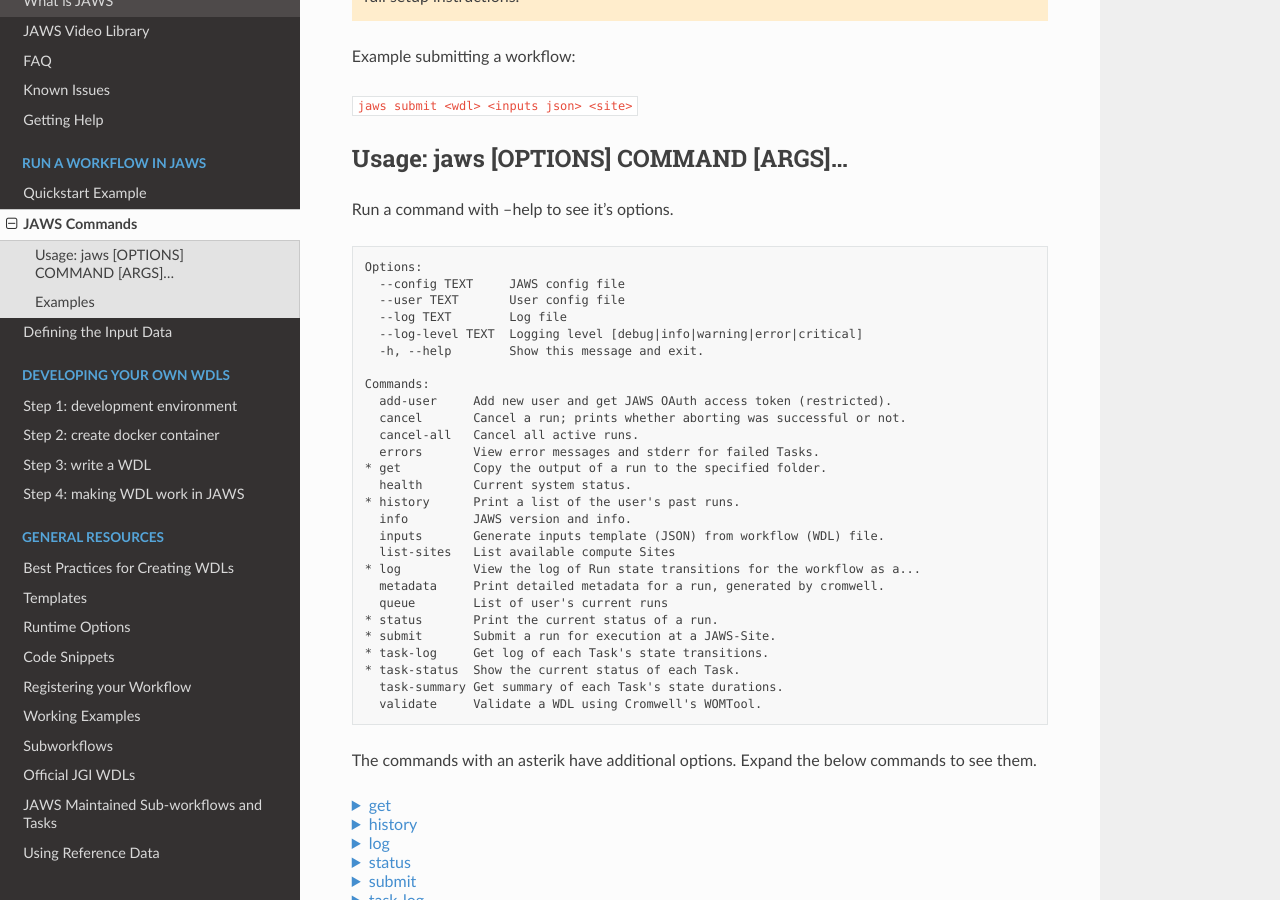
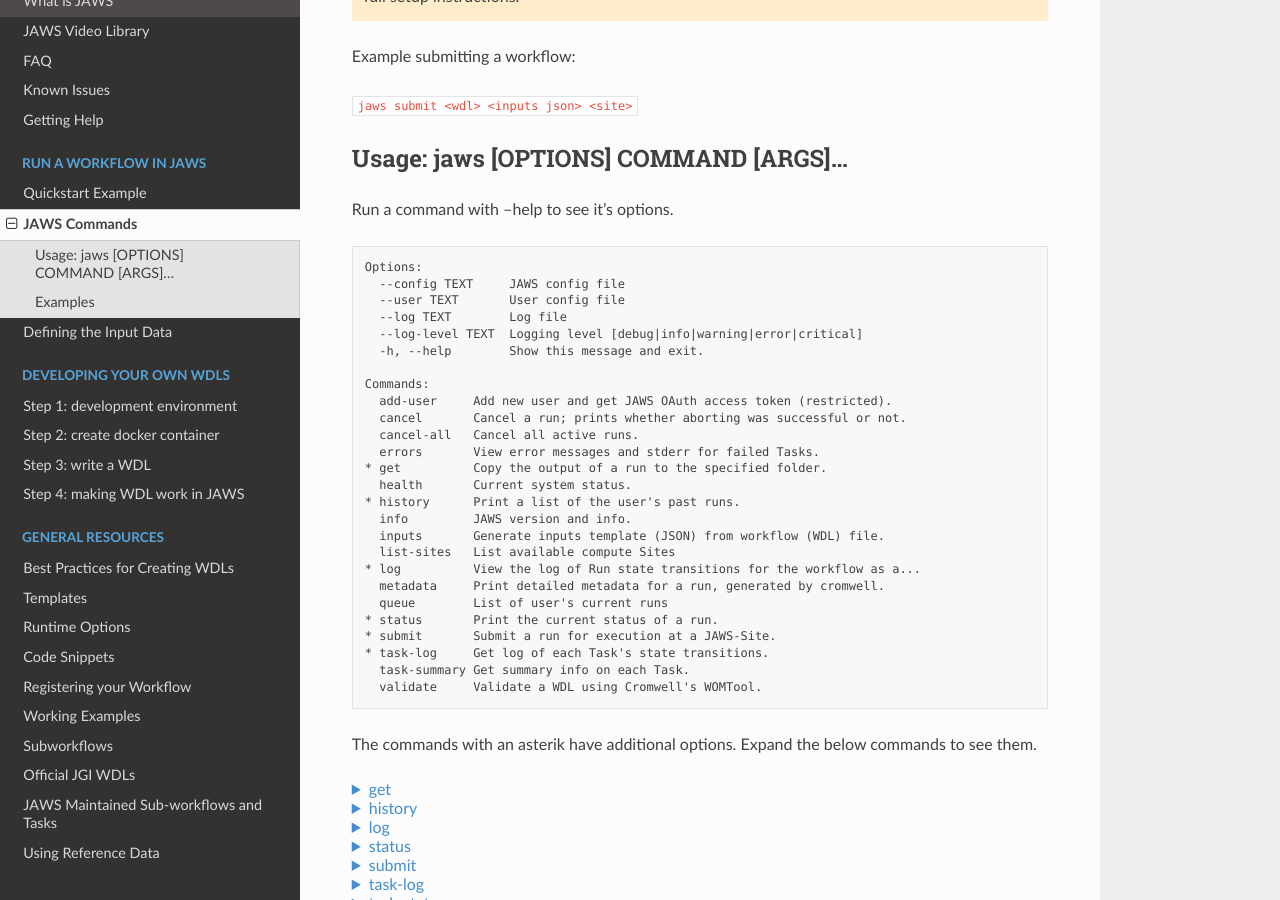
Before and after one commit to JGI-Bioinformatics/jaws, a Sphinx documentation site: the page built from docs/sphinx/source/Tutorials/jaws_usage.rst, in a window 1280 px wide and 900 px high, scrolled down 240 px. Built offline with Sphinx 7.4.7 and the Read the Docs theme 2.0.0, drawn with Linux system fonts in a browser that asks for light colours.

Commit message:
update docs for changes to task logs

```diff
--- a/docs/sphinx/source/Tutorials/jaws_quickstart.rst
+++ b/docs/sphinx/source/Tutorials/jaws_quickstart.rst
@@ -124,8 +124,7 @@
     # check jaws status
     jaws status 1367
 
-    # check status of the tasks (the last command has the most detail)
-    jaws task-status 1367
+    # check status of the tasks
     jaws task-log 1367
 
 ***************
--- a/docs/sphinx/source/Tutorials/jaws_usage.rst
+++ b/docs/sphinx/source/Tutorials/jaws_usage.rst
@@ -44,8 +44,7 @@
     * status       Print the current status of a run.
     * submit       Submit a run for execution at a JAWS-Site.
     * task-log     Get log of each Task's state transitions.
-    * task-status  Show the current status of each Task.
-      task-summary Get summary of each Task's state durations.
+      task-summary Get summary info on each Task.
       validate     Validate a WDL using Cromwell's WOMTool.
 
 The commands with an asterik have additional options. Expand the below commands to see them.
```
Also changed, not shown: CHANGELOG.md (+3 -1 lines), 1 other file.
